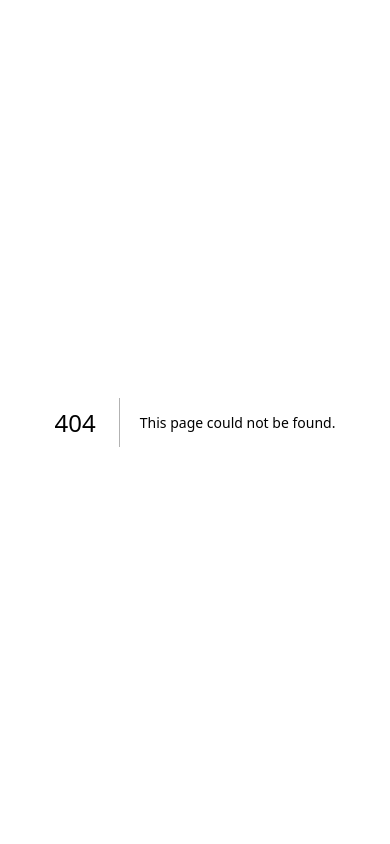
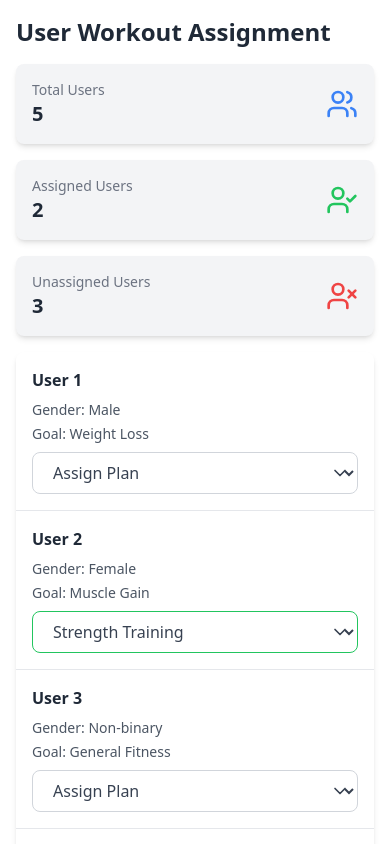
Before and after one commit to PranavKumar9529desai/gymdominator-admin, a Next.js app: page /trainer/1 in a window 390 px wide. Before the commit this address had no page. Shown: the top 844 px of the page. Built offline with nearby package versions, Linux system fonts and the light colour scheme.

Commit message:
mobile ui is fixed for the gyntrainer and gym owner is fixed

```diff
--- /dev/null
+++ b/app/trainer/[trainerid]/page.tsx
@@ -0,0 +1,160 @@
+"use client"
+import React, { useState, useMemo } from 'react'
+import { Users, UserCheck, UserX, ChevronDown } from 'lucide-react'
+
+interface User {
+  id: number
+  name: string
+  gender: string
+  goal: string
+  workoutPlan: string | null
+}
+
+interface WorkoutPlan {
+  id: number
+  name: string
+}
+
+export default function UserWorkoutAssignment() {
+  const [users, setUsers] = useState<User[]>([
+    { id: 1, name: 'User 1', gender: 'Male', goal: 'Weight Loss', workoutPlan: null },
+    { id: 2, name: 'User 2', gender: 'Female', goal: 'Muscle Gain', workoutPlan: 'Strength Training' },
+    { id: 3, name: 'User 3', gender: 'Non-binary', goal: 'General Fitness', workoutPlan: null },
+    { id: 4, name: 'User 4', gender: 'Female', goal: 'Endurance', workoutPlan: 'Cardio Focus' },
+    { id: 5, name: 'User 5', gender: 'Male', goal: 'Flexibility', workoutPlan: null },
+  ])
+
+  const workoutPlans: WorkoutPlan[] = [
+    { id: 1, name: 'Weight Loss Program' },
+    { id: 2, name: 'Muscle Building' },
+    { id: 3, name: 'Cardio Focus' },
+    { id: 4, name: 'Strength Training' },
+    { id: 5, name: 'Flexibility and Yoga' },
+  ]
+
+  const assignWorkoutPlan = (userId: number, planName: string) => {
+    setUsers(users.map(user =>
+      user.id === userId ? { ...user, workoutPlan: planName || null } : user
+    ))
+  }
+
+  const { totalUsers, assignedUsers, unassignedUsers } = useMemo(() => {
+    const total = users.length
+    const assigned = users.filter(user => user.workoutPlan).length
+    return {
+      totalUsers: total,
+      assignedUsers: assigned,
+      unassignedUsers: total - assigned
+    }
+  }, [users])
+
+  return (
+    <div className="container mx-auto p-4 sm:p-6 bg-white">
+      <h1 className="text-2xl sm:text-3xl font-bold mb-4 sm:mb-6 text-gray-800">User Workout Assignment</h1>
+
+      <div className="grid grid-cols-1 sm:grid-cols-3 gap-4 mb-4 sm:mb-6">
+        <div className="bg-gray-100 p-4 rounded-lg shadow-md">
+          <div className="flex items-center justify-between">
+            <div>
+              <p className="text-sm text-gray-500">Total Users</p>
+              <p className="text-xl sm:text-2xl font-semibold text-gray-800">{totalUsers}</p>
+            </div>
+            <Users className="h-8 w-8 sm:h-10 sm:w-10 text-blue-500" />
+          </div>
+        </div>
+        <div className="bg-gray-100 p-4 rounded-lg shadow-md">
+          <div className="flex items-center justify-between">
+            <div>
+              <p className="text-sm text-gray-500">Assigned Users</p>
+              <p className="text-xl sm:text-2xl font-semibold text-gray-800">{assignedUsers}</p>
+            </div>
+            <UserCheck className="h-8 w-8 sm:h-10 sm:w-10 text-green-500" />
+          </div>
+        </div>
+        <div className="bg-gray-100 p-4 rounded-lg shadow-md">
+          <div className="flex items-center justify-between">
+            <div>
+              <p className="text-sm text-gray-500">Unassigned Users</p>
+              <p className="text-xl sm:text-2xl font-semibold text-gray-800">{unassignedUsers}</p>
+            </div>
+            <UserX className="h-8 w-8 sm:h-10 sm:w-10 text-red-500" />
+          </div>
+        </div>
+      </div>
+
+      <div className="bg-white shadow-md rounded-lg overflow-hidden">
+        <div className="hidden sm:block">
+          <table className="w-full table-auto">
+            <thead className="bg-gray-200">
+              <tr>
+                <th className="px-4 py-2 text-left text-gray-600">Name</th>
+                <th className="px-4 py-2 text-left text-gray-600">Gender</th>
+                <th className="px-4 py-2 text-left text-gray-600">Goal</th>
+                <th className="px-4 py-2 text-left text-gray-600">Assign Workout Plan</th>
+              </tr>
+            </thead>
+            <tbody>
+              {users.map((user) => (
+                <tr key={user.id} className="border-b border-gray-200 hover:bg-gray-50">
+                  <td className="px-4 py-2 text-gray-800">{user.name}</td>
+                  <td className="px-4 py-2 text-gray-800">{user.gender}</td>
+                  <td className="px-4 py-2 text-gray-800">{user.goal}</td>
+                  <td className="px-4 py-2">
+                    <div className="relative">
+                      <select
+                        value={user.workoutPlan || ''}
+                        onChange={(e) => assignWorkoutPlan(user.id, e.target.value)}
+                        className={`block w-full bg-white border ${
+                          user.workoutPlan ? 'border-green-500' : 'border-gray-300'
+                        } text-gray-700 py-2 px-4 pr-8 rounded-lg leading-tight focus:outline-none focus:ring-2 focus:ring-blue-500 transition-colors duration-200`}
+                      >
+                        <option value="">Assign Plan</option>
+                        {workoutPlans.map((plan) => (
+                          <option key={plan.id} value={plan.name}>
+                            {plan.name}
+                          </option>
+                        ))}
+                      </select>
+                      <div className="pointer-events-none absolute inset-y-0 right-0 flex items-center px-2 text-gray-700">
+                        <ChevronDown size={20} />
+                      </div>
+                    </div>
+                  </td>
+                </tr>
+              ))}
+            </tbody>
+          </table>
+        </div>
+
+        <div className="sm:hidden">
+          {users.map((user) => (
+            <div key={user.id} className="border-b border-gray-200 p-4">
+              <h3 className="font-semibold text-gray-800 mb-2">{user.name}</h3>
+              <p className="text-sm text-gray-600 mb-1">Gender: {user.gender}</p>
+              <p className="text-sm text-gray-600 mb-2">Goal: {user.goal}</p>
+              <div className="relative">
+                <select
+                  value={user.workoutPlan || ''}
+                  onChange={(e) => assignWorkoutPlan(user.id, e.target.value)}
+                  className={`block w-full bg-white border ${
+                    user.workoutPlan ? 'border-green-500' : 'border-gray-300'
+                  } text-gray-700 py-2 px-4 pr-8 rounded-lg leading-tight focus:outline-none focus:ring-2 focus:ring-blue-500 transition-colors duration-200`}
+                >
+                  <option value="">Assign Plan</option>
+                  {workoutPlans.map((plan) => (
+                    <option key={plan.id} value={plan.name}>
+                      {plan.name}
+                    </option>
+                  ))}
+                </select>
+                <div className="pointer-events-none absolute inset-y-0 right-0 flex items-center px-2 text-gray-700">
+                  <ChevronDown size={20} />
+                </div>
+              </div>
+            </div>
+          ))}
+        </div>
+      </div>
+    </div>
+  )
+}
--- a/components/UsersTables.tsx
+++ b/components/UsersTables.tsx
@@ -28,60 +28,14 @@ interface Trainer {
 export default function UserTrainerTable() {
   // fetch the users and the trainers here
   const [isloading, setisloading] = useState<boolean>(true);
-  const [users, setUsers] = useState<User[]>([
-    // {
-    //   id: 1,
-    //   name: "John Doe",
-    //   gender: "Male",
-    //   goal: "Weight Loss",
-    //   assignedTrainer: null,
-    // },
-    // {
-    //   id: 2,
-    //   name: "Jane Smith",
-    //   gender: "Female",
-    //   goal: "Muscle Gain",
-    //   assignedTrainer: null,
-    // },
-    // {
-    //   id: 3,
-    //   name: "Alex Johnson",
-    //   gender: "Non-binary",
-    //   goal: "General Fitness",
-    //   assignedTrainer: null,
-    // },
-    // {
-    //   id: 4,
-    //   name: "Emily Brown",
-    //   gender: "Female",
-    //   goal: "Flexibility",
-    //   assignedTrainer: "Sarah Coach",
-    // },
-    // {
-    //   id: 5,
-    //   name: "Michael Lee",
-    //   gender: "Male",
-    //   goal: "Endurance",
-    //   assignedTrainer: null,
-    // },
-    // {
-    //   id: 6,
-    //   name: "pranav Desai",
-    //   gender: "Male",
-    //   goal: "Weight Loss",
-    //   assignedTrainer: null,
-    // },
-  ]);
+  const [users, setUsers] = useState<User[]>([]);
 
   useEffect(() => {
     try {
       setisloading(true);
       console.log(isloading);
       const fetchAllusers = async () => {
-        console.log(!users);
-        console.log("useeffect is running ");
         let userslist = await FetchUser();
-        console.log("users list from the useffect is ", userslist);
         // Ensure default values for missing fields
         let updatedUsers = userslist.map((user, index) => ({
           id: user.id ?? users.length + index + 1, // Assign default ID if missing
@@ -106,7 +60,7 @@ export default function UserTrainerTable() {
     }
   }, []);
 
-  // get list of traniners from the backend
+  // TODO get list of traniners from the backend
   const trainers: Trainer[] = [
     { id: 1, name: "Mike Trainer" },
     { id: 2, name: "Sarah Coach" },
@@ -183,7 +137,7 @@ export default function UserTrainerTable() {
         </div>
 
         <div className="bg-white shadow-md rounded-lg overflow-hidden">
-          <table className="min-w-full table-auto">
+          <table className="min-w-full table-auto hidden md:table">
             <thead className="bg-gray-200">
               <tr>
                 <th className="px-4 py-2 text-left text-gray-600">User Name</th>
@@ -234,6 +188,42 @@ export default function UserTrainerTable() {
               ))}
             </tbody>
           </table>
+
+          {/* here is mobile ui components */}
+          <div className="sm:hidden ">
+            {users.map((user) => (
+              <div key={user.id} className="border-b border-gray-200 p-4 ">
+                <h3 className="font-semibold text-gray-800 mb-2">
+                  {user.name}
+                </h3>
+                <p className="text-sm text-gray-600 mb-1">
+                  Gender: {user.gender}
+                </p>
+                <p className="text-sm text-gray-600 mb-2">Goal: {user.goal}</p>
+                <div className="relative">
+                  <select
+                    value={user.assignedTrainer || ""}
+                    onChange={(e) => assignTrainer(user.id, e.target.value)}
+                    className={`block w-full bg-white border ${
+                      user.assignedTrainer
+                        ? "border-green-500"
+                        : "border-gray-300"
+                    } text-gray-700 py-2 px-4 pr-8 rounded-lg leading-tight focus:outline-none focus:ring-2 focus:ring-blue-500 transition-colors duration-200`}
+                  >
+                    <option value="">Assign Trainer</option>
+                    {trainers.map((trainer) => (
+                      <option key={trainer.id} value={trainer.name}>
+                        {trainer.name}
+                      </option>
+                    ))}
+                  </select>
+                  <div className="pointer-events-none absolute inset-y-0 right-0 flex items-center px-2 text-gray-700">
+                    {/* <ChevronDown size={20} /> */}
+                  </div>
+                </div>
+              </div>
+            ))}
+          </div>
         </div>
       </div>
     );
```
